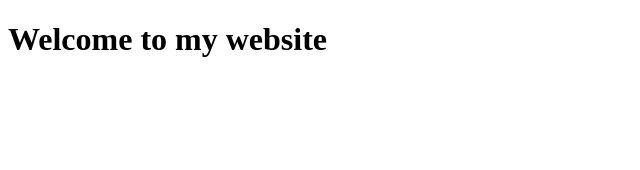
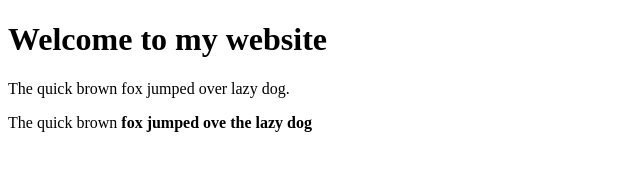
Before and after one commit to Khayendi/HTML, a plain HTML site: page Index.html in a window 1280 px wide. Shown: the whole page, without its empty margins (0-640 px from the left). Drawn offline with Linux system fonts and the light colour scheme.

Commit message:
Tried to change font

```diff
--- a/Index.html
+++ b/Index.html
@@ -8,5 +8,7 @@
 </head>
 <body>
     <h1>Welcome to my website</h1>
+    <p>The <span> quick brown</span> fox jumped over lazy dog.</p>
+    <p>The quick brown  <strong>fox jumped ove the lazy dog</strong></p>
 </body>
 </html>
```
